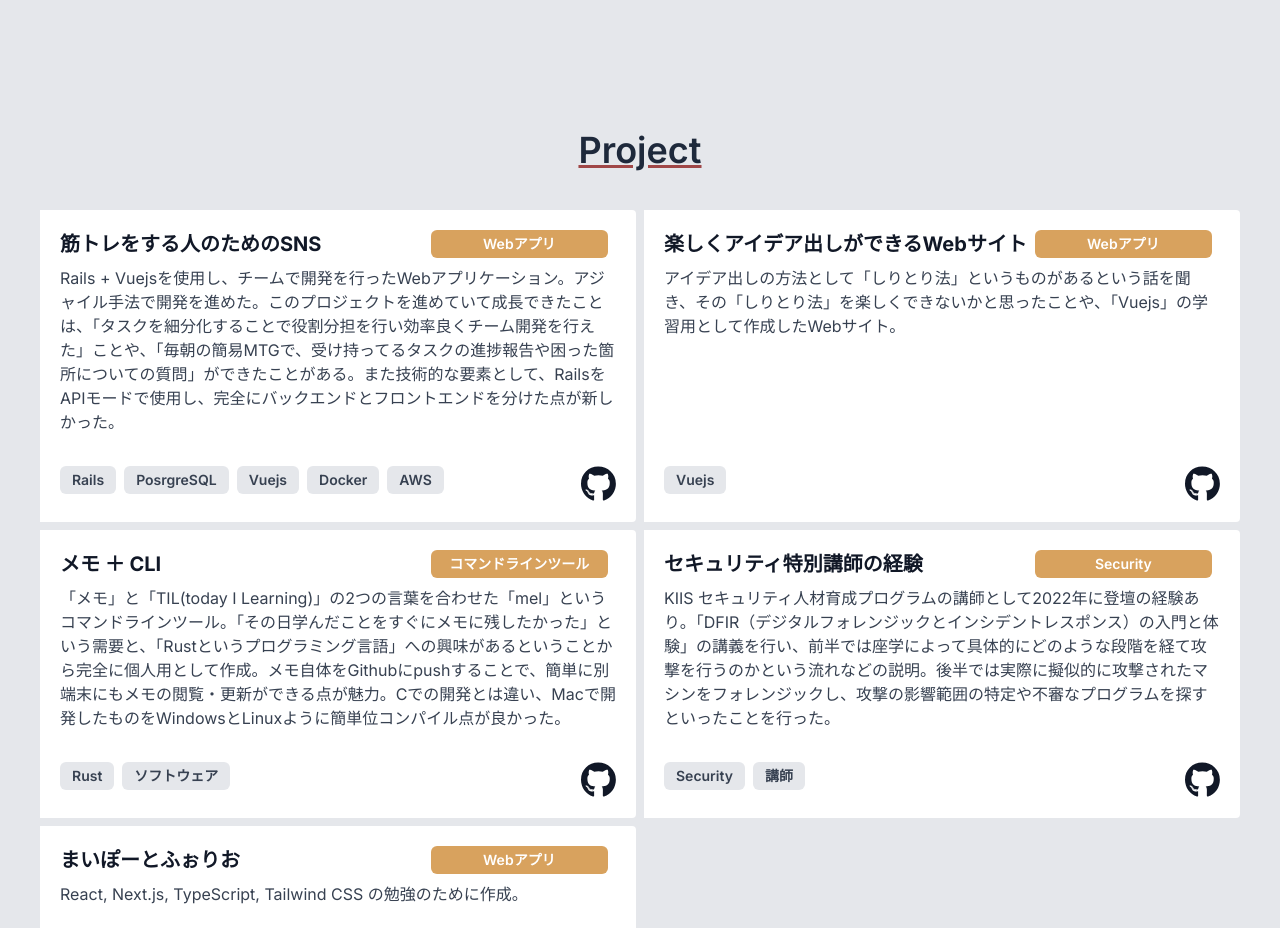
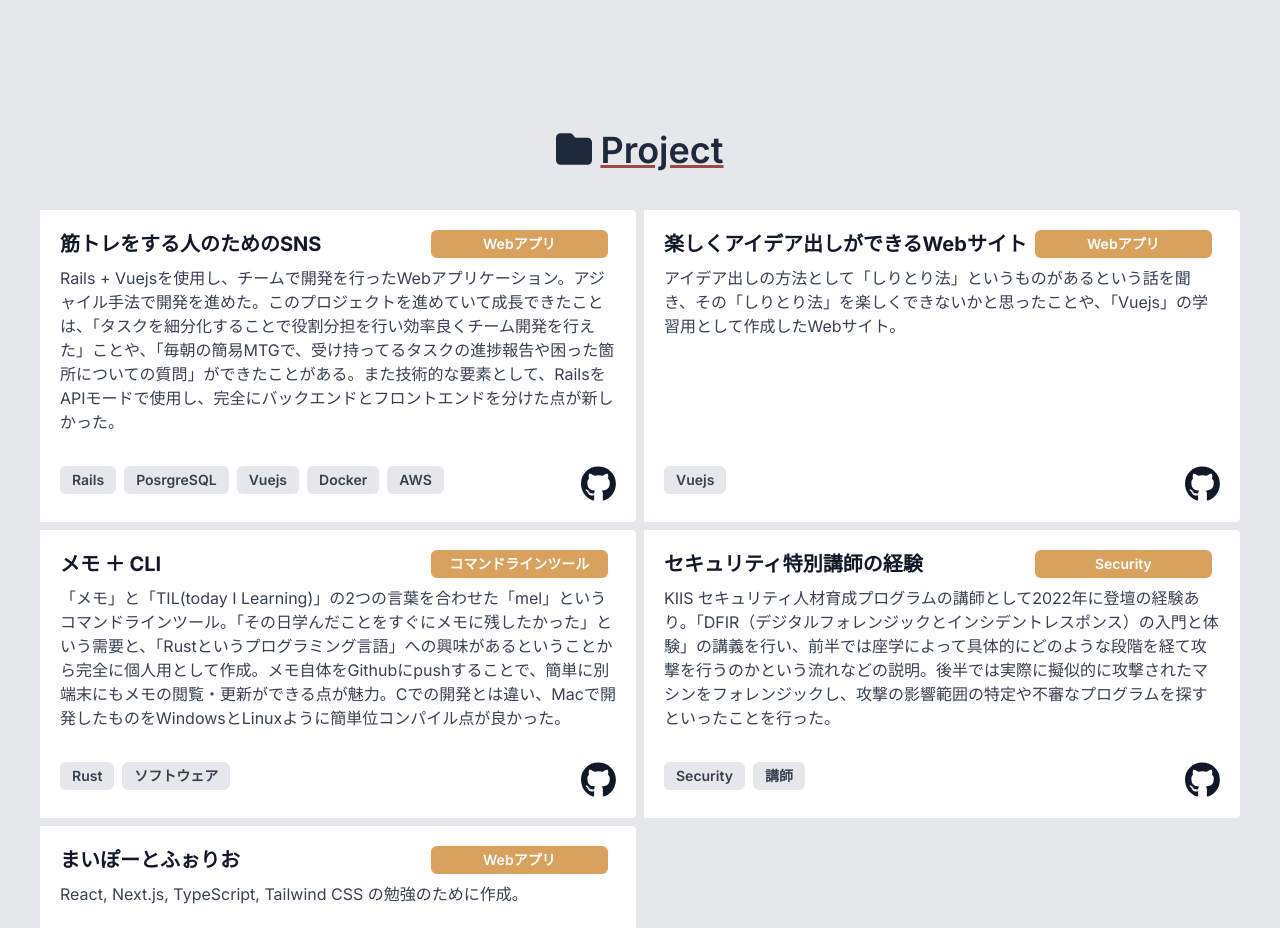
Before and after one commit to various3211workd/learn_portfolio, a Next.js app: page / in a window 1280 px wide. Shown: the part 1800-2728 px from the top of the page. Built offline with nearby package versions, Linux system fonts and the light colour scheme.

Commit message:
[Fix] myproject design

```diff
--- a/src/components/myprojects.tsx
+++ b/src/components/myprojects.tsx
@@ -1,5 +1,7 @@
 import { FontAwesomeIcon } from '@fortawesome/react-fontawesome';
 import { faGithub } from '@fortawesome/free-brands-svg-icons';
+import { faFolder } from '@fortawesome/free-solid-svg-icons';
+
 import { projectData } from './projectdata.js';
 
 const Projects = () => {
@@ -7,6 +9,7 @@ const Projects = () => {
     <section id="project">
       <div className="pt-20 mx-10">
         <p className="text-4xl pb-10 text-center font-semibold whitespace-nowrap underline decoration-[#A04747]">
+          <FontAwesomeIcon icon={faFolder} className="pr-2" />
           Project
         </p>
         <div className="flex justify-center grid grid-cols-1 md:grid-cols-2 gap-2">
```
